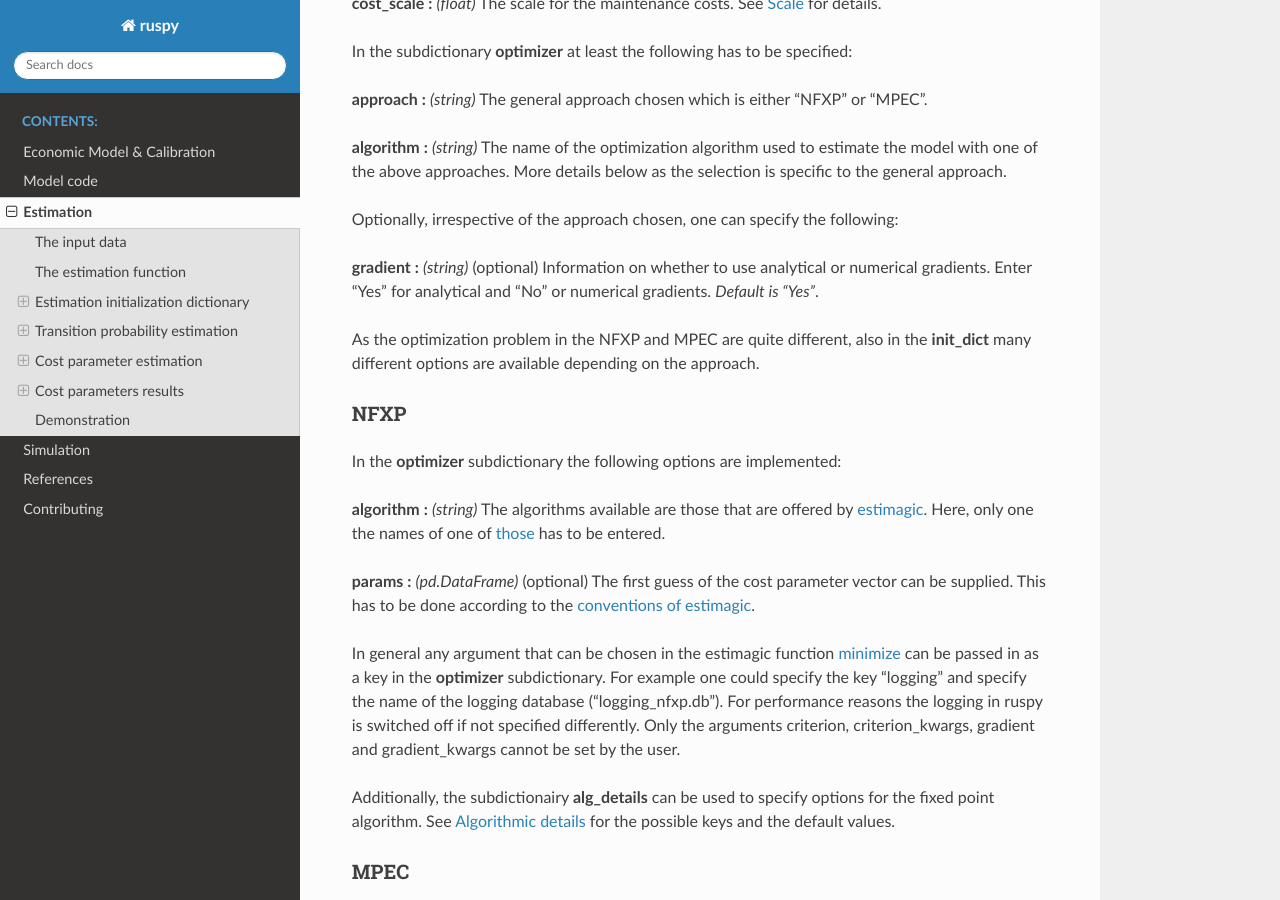
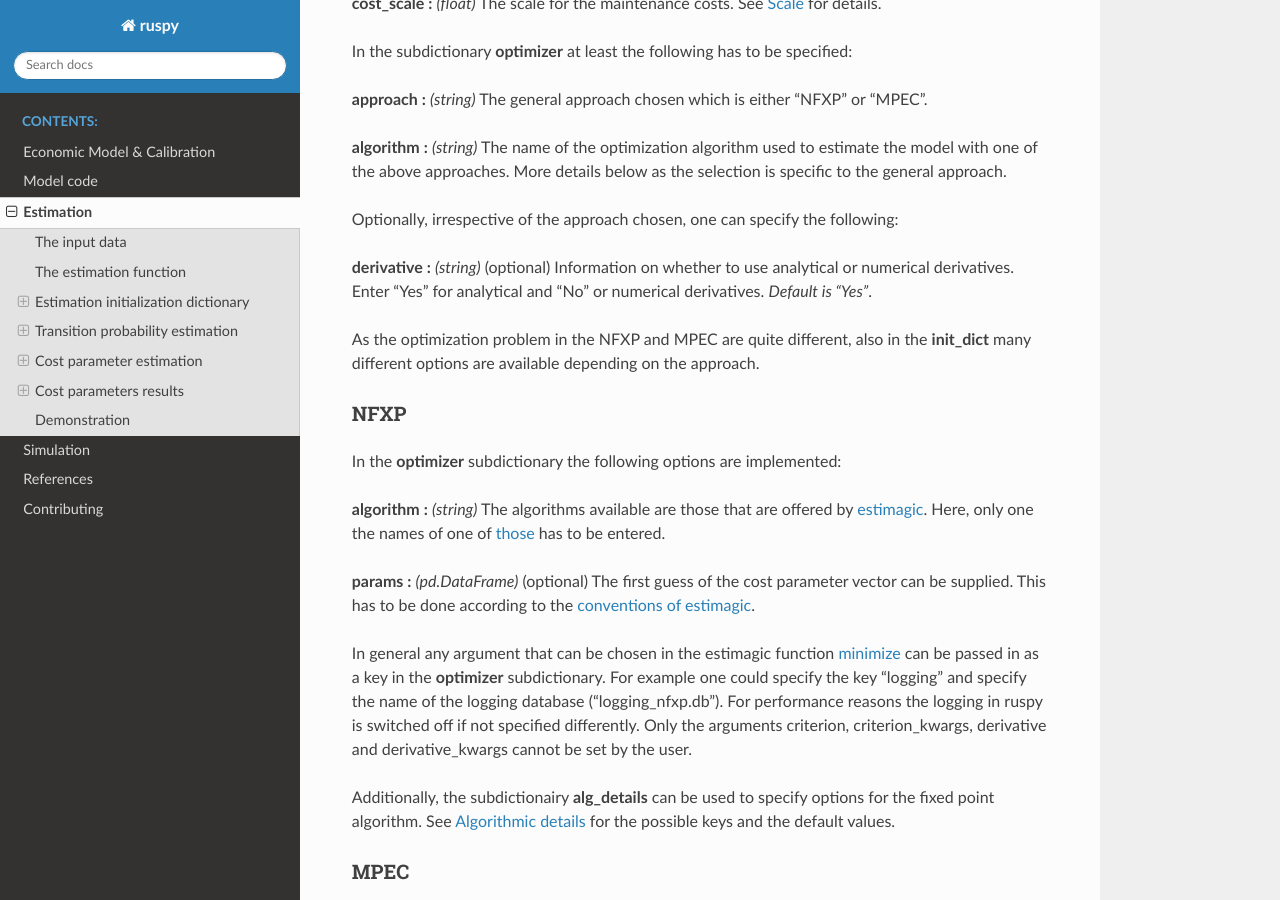
Before and after one commit to OpenSourceEconomics/ruspy, a Sphinx documentation site: the page built from docs/source/estimation.rst, in a window 1280 px wide and 900 px high, scrolled down 1433 px. Built offline with Sphinx 7.4.7 and the Read the Docs theme 2.0.0, drawn with Linux system fonts in a browser that asks for light colours.

Commit message:
changed documentation.

```diff
--- a/docs/source/estimation.rst
+++ b/docs/source/estimation.rst
@@ -95,8 +95,8 @@ is specific to the general approach.
 
 Optionally, irrespective of the approach chosen, one can specify the following:
 
-**gradient :** *(string)* (optional) Information on whether to use analytical or
-numerical gradients. Enter "Yes" for analytical and "No" or numerical gradients.
+**derivative :** *(string)* (optional) Information on whether to use analytical or
+numerical derivatives. Enter "Yes" for analytical and "No" or numerical derivatives.
 *Default is "Yes"*.
 
 As the optimization problem in the NFXP and MPEC are quite different, also in the
@@ -122,8 +122,8 @@ In general any argument that can be chosen in the estimagic function `minimize
 passed in as a key in the **optimizer** subdictionary. For example one could specify
 the key "logging" and specify the name of the logging database ("logging_nfxp.db").
 For performance reasons the logging in ruspy is switched off if not specified
-differently. Only the arguments criterion, criterion_kwargs, gradient and
-gradient_kwargs cannot be set by the user.
+differently. Only the arguments criterion, criterion_kwargs, derivative and
+derivative_kwargs cannot be set by the user.
 
 Additionally, the subdictionairy **alg_details** can be used to specify options
 for the fixed point algorithm. See :ref:`alg_details` for the possible keys
```
